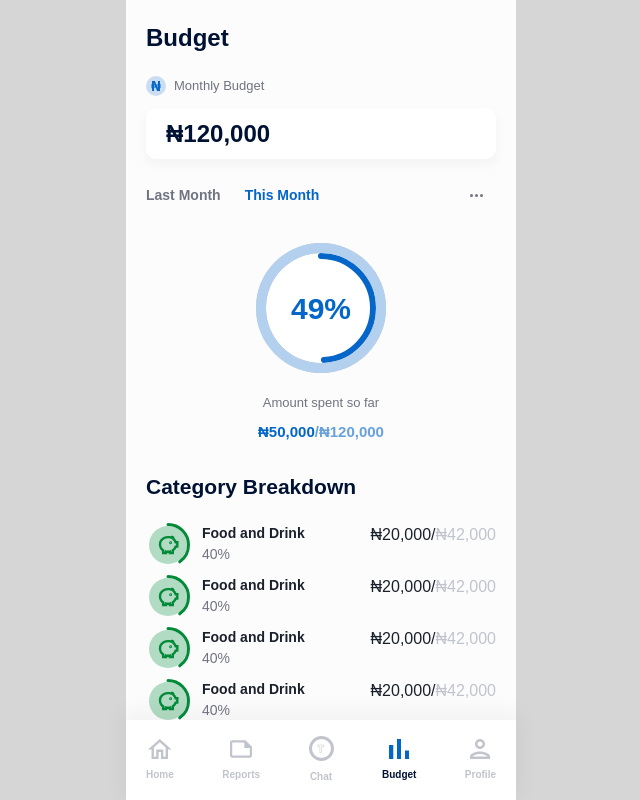
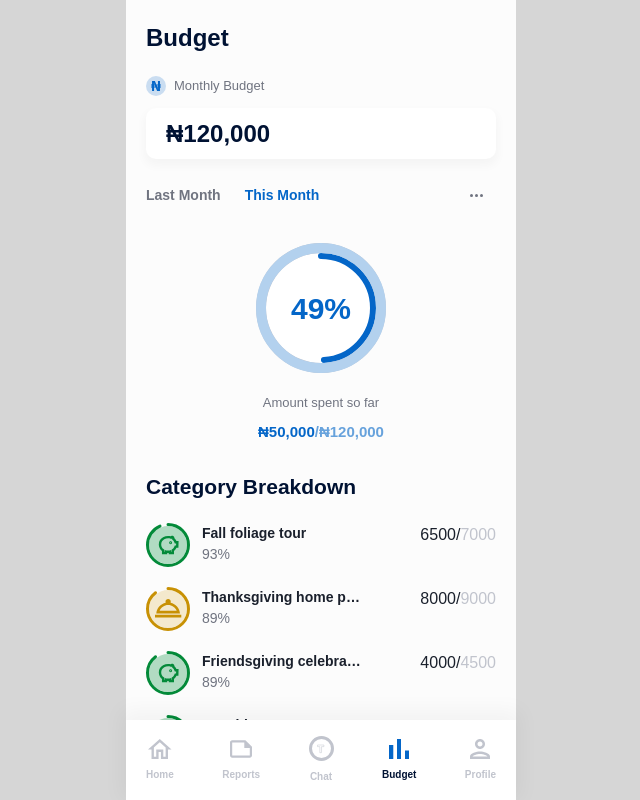
Before and after one commit to AlexChika/mobile-screen, a React (Vite) app: page / in a window 1280 px wide. Shown: the top 800 px of the page, without its empty margins (319-959 px from the left). Built offline with nearby package versions, Linux system fonts and the light colour scheme; a web font is replaced by a local one.

Commit message:
added dynamiic data

```diff
--- a/src/assets/data.ts
+++ b/src/assets/data.ts
@@ -2,42 +2,47 @@ import FoodIcon from "./icons/FoodIcon";
 import PiggySavingsIcon from "./icons/PiggySavingsIcon";
 
 type Budget = {
-  [key: string]: {
-    name: string;
-    spent: number;
-    budgeted: number;
-    icon: (props: IconProps) => React.JSX.Element;
-  }[];
+  [key: string]: Expense[];
 };
 
-const budget: Budget = {
+const budgets: Budget = {
   january: [
     {
-      icon: FoodIcon,
+      primaryColor: "brand.primaryYellow",
+      secondaryColor: "brand.secondaryYellow",
+      Icon: FoodIcon,
       name: "food and drink",
       spent: 9000,
       budgeted: 18000,
     },
     {
-      icon: PiggySavingsIcon,
+      primaryColor: "brand.primaryGreen",
+      secondaryColor: "brand.secondaryGreen",
+      Icon: PiggySavingsIcon,
       name: "Event planning",
       spent: 6000,
       budgeted: 6300,
     },
     {
-      icon: FoodIcon,
+      primaryColor: "brand.primaryYellow",
+      secondaryColor: "brand.secondaryYellow",
+      Icon: FoodIcon,
       name: "Birthday party",
       spent: 2000,
       budgeted: 2000,
     },
     {
-      icon: PiggySavingsIcon,
+      primaryColor: "brand.primaryGreen",
+      secondaryColor: "brand.secondaryGreen",
+      Icon: PiggySavingsIcon,
       name: "Rent",
       spent: 4500,
       budgeted: 5000,
     },
     {
-      icon: FoodIcon,
+      primaryColor: "brand.primaryYellow",
+      secondaryColor: "brand.secondaryYellow",
+      Icon: FoodIcon,
       name: "Miscellanous",
       spent: 1200,
       budgeted: 12000,
@@ -45,31 +50,41 @@ const budget: Budget = {
   ],
   february: [
     {
-      icon: PiggySavingsIcon,
+      primaryColor: "brand.primaryGreen",
+      secondaryColor: "brand.secondaryGreen",
+      Icon: PiggySavingsIcon,
       name: "Mountain exploration",
       spent: 6500,
       budgeted: 6500,
     },
     {
-      icon: FoodIcon,
+      primaryColor: "brand.primaryYellow",
+      secondaryColor: "brand.secondaryYellow",
+      Icon: FoodIcon,
       name: "Home renovation",
       spent: 15000,
       budgeted: 20000,
     },
     {
-      icon: FoodIcon,
+      primaryColor: "brand.primaryYellow",
+      secondaryColor: "brand.secondaryYellow",
+      Icon: FoodIcon,
       name: "Birthday surprise",
       spent: 3500,
       budgeted: 3500,
     },
     {
-      icon: PiggySavingsIcon,
+      primaryColor: "brand.primaryGreen",
+      secondaryColor: "brand.secondaryGreen",
+      Icon: PiggySavingsIcon,
       name: "Groceries",
       spent: 3200,
       budgeted: 5000,
     },
     {
-      icon: PiggySavingsIcon,
+      primaryColor: "brand.primaryGreen",
+      secondaryColor: "brand.secondaryGreen",
+      Icon: PiggySavingsIcon,
       name: "Miscellanous",
       spent: 6000,
       budgeted: 6000,
@@ -77,31 +92,41 @@ const budget: Budget = {
   ],
   march: [
     {
-      icon: PiggySavingsIcon,
+      primaryColor: "brand.primaryGreen",
+      secondaryColor: "brand.secondaryGreen",
+      Icon: PiggySavingsIcon,
       name: "Adventure travel",
       spent: 4800,
       budgeted: 5500,
     },
     {
-      icon: FoodIcon,
+      primaryColor: "brand.primaryYellow",
+      secondaryColor: "brand.secondaryYellow",
+      Icon: FoodIcon,
       name: "Household upgrades",
       spent: 12000,
       budgeted: 18000,
     },
     {
-      icon: FoodIcon,
+      primaryColor: "brand.primaryYellow",
+      secondaryColor: "brand.secondaryYellow",
+      Icon: FoodIcon,
       name: "Special occasion celebration",
       spent: 2800,
       budgeted: 3200,
     },
     {
-      icon: PiggySavingsIcon,
+      primaryColor: "brand.primaryGreen",
+      secondaryColor: "brand.secondaryGreen",
+      Icon: PiggySavingsIcon,
       name: "Monthly provisions",
       spent: 3800,
       budgeted: 6000,
     },
     {
-      icon: PiggySavingsIcon,
+      primaryColor: "brand.primaryGreen",
+      secondaryColor: "brand.secondaryGreen",
+      Icon: PiggySavingsIcon,
       name: "Various expenses",
       spent: 5500,
       budgeted: 5500,
@@ -109,31 +134,41 @@ const budget: Budget = {
   ],
   april: [
     {
-      icon: PiggySavingsIcon,
+      primaryColor: "brand.primaryGreen",
+      secondaryColor: "brand.secondaryGreen",
+      Icon: PiggySavingsIcon,
       name: "Wildlife photography tour",
       spent: 7200,
       budgeted: 8000,
     },
     {
-      icon: FoodIcon,
+      primaryColor: "brand.primaryYellow",
+      secondaryColor: "brand.secondaryYellow",
+      Icon: FoodIcon,
       name: "Living room makeover",
       spent: 14000,
       budgeted: 20000,
     },
     {
-      icon: PiggySavingsIcon,
+      primaryColor: "brand.primaryGreen",
+      secondaryColor: "brand.secondaryGreen",
+      Icon: PiggySavingsIcon,
       name: "Anniversary surprise",
       spent: 4200,
       budgeted: 4500,
     },
     {
-      icon: PiggySavingsIcon,
+      primaryColor: "brand.primaryGreen",
+      secondaryColor: "brand.secondaryGreen",
+      Icon: PiggySavingsIcon,
       name: "Grocery essentials",
       spent: 4000,
       budgeted: 5500,
     },
     {
-      icon: FoodIcon,
+      primaryColor: "brand.primaryYellow",
+      secondaryColor: "brand.secondaryYellow",
+      Icon: FoodIcon,
       name: "Unexpected expenses",
       spent: 5000,
       budgeted: 5000,
@@ -141,31 +176,41 @@ const budget: Budget = {
   ],
   may: [
     {
-      icon: FoodIcon,
+      primaryColor: "brand.primaryYellow",
+      secondaryColor: "brand.secondaryYellow",
+      Icon: FoodIcon,
       name: "Camping adventure",
       spent: 6000,
       budgeted: 7000,
     },
     {
-      icon: PiggySavingsIcon,
+      primaryColor: "brand.primaryGreen",
+      secondaryColor: "brand.secondaryGreen",
+      Icon: PiggySavingsIcon,
       name: "Kitchen remodel",
       spent: 16000,
       budgeted: 22000,
     },
     {
-      icon: FoodIcon,
+      primaryColor: "brand.primaryYellow",
+      secondaryColor: "brand.secondaryYellow",
+      Icon: FoodIcon,
       name: "Graduation celebration",
       spent: 3000,
       budgeted: 3500,
     },
     {
-      icon: PiggySavingsIcon,
+      primaryColor: "brand.primaryGreen",
+      secondaryColor: "brand.secondaryGreen",
+      Icon: PiggySavingsIcon,
       name: "Monthly groceries",
       spent: 4500,
       budgeted: 6000,
     },
     {
-      icon: PiggySavingsIcon,
+      primaryColor: "brand.primaryGreen",
+      secondaryColor: "brand.secondaryGreen",
+      Icon: PiggySavingsIcon,
       name: "Miscellaneous expenses",
       spent: 4800,
       budgeted: 5000,
@@ -173,31 +218,41 @@ const budget: Budget = {
   ],
   june: [
     {
-      icon: FoodIcon,
+      primaryColor: "brand.primaryYellow",
+      secondaryColor: "brand.secondaryYellow",
+      Icon: FoodIcon,
       name: "Beach vacation",
       spent: 8000,
       budgeted: 9000,
     },
     {
-      icon: PiggySavingsIcon,
+      primaryColor: "brand.primaryGreen",
+      secondaryColor: "brand.secondaryGreen",
+      Icon: PiggySavingsIcon,
       name: "Home office upgrade",
       spent: 18000,
       budgeted: 25000,
     },
     {
-      icon: FoodIcon,
+      primaryColor: "brand.primaryYellow",
+      secondaryColor: "brand.secondaryYellow",
+      Icon: FoodIcon,
       name: "Summer party",
       spent: 3500,
       budgeted: 4000,
     },
     {
-      icon: PiggySavingsIcon,
+      primaryColor: "brand.primaryGreen",
+      secondaryColor: "brand.secondaryGreen",
+      Icon: PiggySavingsIcon,
       name: "Grocery essentials",
       spent: 5000,
       budgeted: 6500,
     },
     {
-      icon: FoodIcon,
+      primaryColor: "brand.primaryYellow",
+      secondaryColor: "brand.secondaryYellow",
+      Icon: FoodIcon,
       name: "Unexpected expenses",
       spent: 5200,
       budgeted: 5500,
@@ -205,31 +260,41 @@ const budget: Budget = {
   ],
   july: [
     {
-      icon: PiggySavingsIcon,
+      primaryColor: "brand.primaryGreen",
+      secondaryColor: "brand.secondaryGreen",
+      Icon: PiggySavingsIcon,
       name: "National park adventure",
       spent: 7500,
       budgeted: 8000,
     },
     {
-      icon: FoodIcon,
+      primaryColor: "brand.primaryYellow",
+      secondaryColor: "brand.secondaryYellow",
+      Icon: FoodIcon,
       name: "Outdoor patio renovation",
       spent: 20000,
       budgeted: 25000,
     },
     {
-      icon: PiggySavingsIcon,
+      primaryColor: "brand.primaryGreen",
+      secondaryColor: "brand.secondaryGreen",
+      Icon: PiggySavingsIcon,
       name: "Independence Day celebration",
       spent: 4000,
       budgeted: 4500,
     },
     {
-      icon: FoodIcon,
+      primaryColor: "brand.primaryYellow",
+      secondaryColor: "brand.secondaryYellow",
+      Icon: FoodIcon,
       name: "Monthly groceries",
       spent: 4800,
       budgeted: 6000,
     },
     {
-      icon: PiggySavingsIcon,
+      primaryColor: "brand.primaryGreen",
+      secondaryColor: "brand.secondaryGreen",
+      Icon: PiggySavingsIcon,
       name: "Miscellaneous summer expenses",
       spent: 5500,
       budgeted: 5500,
@@ -237,31 +302,41 @@ const budget: Budget = {
   ],
   august: [
     {
-      icon: PiggySavingsIcon,
+      primaryColor: "brand.primaryGreen",
+      secondaryColor: "brand.secondaryGreen",
+      Icon: PiggySavingsIcon,
       name: "Backpacking adventure",
       spent: 7000,
       budgeted: 7500,
     },
     {
-      icon: FoodIcon,
+      primaryColor: "brand.primaryYellow",
+      secondaryColor: "brand.secondaryYellow",
+      Icon: FoodIcon,
       name: "Living room redecoration",
       spent: 16000,
       budgeted: 20000,
     },
     {
-      icon: PiggySavingsIcon,
+      primaryColor: "brand.primaryGreen",
+      secondaryColor: "brand.secondaryGreen",
+      Icon: PiggySavingsIcon,
       name: "End-of-summer bash",
       spent: 3800,
       budgeted: 4000,
     },
     {
-      icon: PiggySavingsIcon,
+      primaryColor: "brand.primaryGreen",
+      secondaryColor: "brand.secondaryGreen",
+      Icon: PiggySavingsIcon,
       name: "Monthly grocery haul",
       spent: 4600,
       budgeted: 6000,
     },
     {
-      icon: FoodIcon,
+      primaryColor: "brand.primaryYellow",
+      secondaryColor: "brand.secondaryYellow",
+      Icon: FoodIcon,
       name: "Various expenses",
       spent: 5300,
       budgeted: 5500,
@@ -269,31 +344,41 @@ const budget: Budget = {
   ],
   september: [
     {
-      icon: FoodIcon,
+      primaryColor: "brand.primaryYellow",
+      secondaryColor: "brand.secondaryYellow",
+      Icon: FoodIcon,
       name: "Mountain retreat",
       spent: 6800,
       budgeted: 7500,
     },
     {
-      icon: PiggySavingsIcon,
+      primaryColor: "brand.primaryGreen",
+      secondaryColor: "brand.secondaryGreen",
+      Icon: PiggySavingsIcon,
       name: "Home office makeover",
       spent: 19000,
       budgeted: 22000,
     },
     {
-      icon: FoodIcon,
+      primaryColor: "brand.primaryYellow",
+      secondaryColor: "brand.secondaryYellow",
+      Icon: FoodIcon,
       name: "Autumn celebration",
       spent: 4200,
       budgeted: 4500,
     },
     {
-      icon: PiggySavingsIcon,
+      primaryColor: "brand.primaryGreen",
+      secondaryColor: "brand.secondaryGreen",
+      Icon: PiggySavingsIcon,
       name: "Monthly grocery essentials",
       spent: 5000,
       budgeted: 6500,
     },
     {
-      icon: FoodIcon,
+      primaryColor: "brand.primaryYellow",
+      secondaryColor: "brand.secondaryYellow",
+      Icon: FoodIcon,
       name: "Unexpected expenses",
       spent: 5200,
       budgeted: 5500,
@@ -301,31 +386,41 @@ const budget: Budget = {
   ],
   october: [
     {
-      icon: FoodIcon,
+      primaryColor: "brand.primaryYellow",
+      secondaryColor: "brand.secondaryYellow",
+      Icon: FoodIcon,
       name: "Haunted house tour",
       spent: 7200,
       budgeted: 8000,
     },
     {
-      icon: PiggySavingsIcon,
+      primaryColor: "brand.primaryGreen",
+      secondaryColor: "brand.secondaryGreen",
+      Icon: PiggySavingsIcon,
       name: "Fall-themed home decor",
       spent: 17000,
       budgeted: 20000,
     },
     {
-      icon: FoodIcon,
+      primaryColor: "brand.primaryYellow",
+      secondaryColor: "brand.secondaryYellow",
+      Icon: FoodIcon,
       name: "Halloween party",
       spent: 3500,
       budgeted: 4000,
     },
     {
-      icon: PiggySavingsIcon,
+      primaryColor: "brand.primaryGreen",
+      secondaryColor: "brand.secondaryGreen",
+      Icon: PiggySavingsIcon,
       name: "Monthly grocery haul",
       spent: 4800,
       budgeted: 6000,
     },
     {
-      icon: PiggySavingsIcon,
+      primaryColor: "brand.primaryGreen",
+      secondaryColor: "brand.secondaryGreen",
+      Icon: PiggySavingsIcon,
       name: "Various autumn expenses",
       spent: 5300,
       budgeted: 5500,
@@ -333,31 +428,41 @@ const budget: Budget = {
   ],
   november: [
     {
-      icon: PiggySavingsIcon,
+      primaryColor: "brand.primaryGreen",
+      secondaryColor: "brand.secondaryGreen",
+      Icon: PiggySavingsIcon,
       name: "Fall foliage tour",
       spent: 6500,
       budgeted: 7000,
     },
     {
-      icon: FoodIcon,
+      primaryColor: "brand.primaryYellow",
+      secondaryColor: "brand.secondaryYellow",
+      Icon: FoodIcon,
       name: "Thanksgiving home preparations",
-      spent: 18000,
-      budgeted: 22000,
+      spent: 8000,
+      budgeted: 9000,
     },
     {
-      icon: PiggySavingsIcon,
+      primaryColor: "brand.primaryGreen",
+      secondaryColor: "brand.secondaryGreen",
+      Icon: PiggySavingsIcon,
       name: "Friendsgiving celebration",
       spent: 4000,
       budgeted: 4500,
     },
     {
-      icon: PiggySavingsIcon,
+      primaryColor: "brand.primaryGreen",
+      secondaryColor: "brand.secondaryGreen",
+      Icon: PiggySavingsIcon,
       name: "Monthly grocery essentials",
       spent: 4500,
       budgeted: 6000,
     },
     {
-      icon: FoodIcon,
+      primaryColor: "brand.primaryYellow",
+      secondaryColor: "brand.secondaryYellow",
+      Icon: FoodIcon,
       name: "Various autumn expenses",
       spent: 5200,
       budgeted: 5500,
@@ -365,31 +470,41 @@ const budget: Budget = {
   ],
   december: [
     {
-      icon: PiggySavingsIcon,
+      primaryColor: "brand.primaryGreen",
+      secondaryColor: "brand.secondaryGreen",
+      Icon: PiggySavingsIcon,
       name: "Winter Wonderland getaway",
       spent: 8000,
       budgeted: 9000,
     },
     {
-      icon: PiggySavingsIcon,
+      primaryColor: "brand.primaryGreen",
+      secondaryColor: "brand.secondaryGreen",
+      Icon: PiggySavingsIcon,
       name: "Holiday home decorations",
       spent: 20000,
       budgeted: 25000,
     },
     {
-      icon: FoodIcon,
+      primaryColor: "brand.primaryYellow",
+      secondaryColor: "brand.secondaryYellow",
+      Icon: FoodIcon,
       name: "Christmas celebration",
       spent: 4200,
       budgeted: 4500,
     },
     {
-      icon: FoodIcon,
+      primaryColor: "brand.primaryYellow",
+      secondaryColor: "brand.secondaryYellow",
+      Icon: FoodIcon,
       name: "Year-end grocery shopping",
       spent: 5000,
       budgeted: 6500,
     },
     {
-      icon: PiggySavingsIcon,
+      primaryColor: "brand.primaryGreen",
+      secondaryColor: "brand.secondaryGreen",
+      Icon: PiggySavingsIcon,
       name: "New Year's Eve party",
       spent: 5500,
       budgeted: 5500,
@@ -397,4 +512,40 @@ const budget: Budget = {
   ],
 };
 
-export default budget;
+var monthNames = [
+  "january",
+  "february",
+  "march",
+  "april",
+  "may",
+  "june",
+  "july",
+  "august",
+  "september",
+  "october",
+  "november",
+  "december",
+];
+
+function getTotalBudget(month: Budget[keyof Budget]) {
+  let totalBudget = 0;
+  month.forEach((m) => {
+    totalBudget += m.budgeted;
+  });
+
+  return totalBudget;
+}
+function getTotalSpent(month: Budget[keyof Budget]) {
+  let totalSpent = 0;
+  month.forEach((m) => {
+    totalSpent += m.spent;
+  });
+
+  return totalSpent;
+}
+function getSpendingPercentage(expense: Expense) {
+  return ((expense.spent / expense.budgeted) * 100).toFixed(0);
+}
+
+export default budgets;
+export { monthNames, getTotalBudget, getSpendingPercentage, getTotalSpent };
--- a/src/assets/icons/NairaIcon.tsx
+++ b/src/assets/icons/NairaIcon.tsx
@@ -10,7 +10,7 @@ function NairaIcon({ color = "#0466C8" }: IconProps) {
         viewBox="0 0 20 20"
         fill="none"
       >
-        <circle cx="10" cy="10" r="10" fill="currentColor" fill-opacity="0.2" />
+        <circle cx="10" cy="10" r="10" fill="currentColor" fillOpacity="0.2" />
         <path
           d="M6.05072 15V11.5406H5V10.5042H6.05072V9.4958H5V8.45938H6.05072V5H8.89493L10.308 8.45938H11.9565V5H13.9674V8.45938H15V9.4958H13.9674V10.5042H15V11.5406H13.9674V15H11.1051L9.6558 11.5406H8.06159V15H6.05072ZM7.98913 8.45938H8.49638L7.97101 7.11485H7.89855L7.98913 8.45938ZM8.06159 10.5042H9.25725L8.8587 9.4958H8.02536L8.06159 10.5042ZM11.1594 10.5042H11.9928L11.9565 9.4958H10.7428L11.1594 10.5042ZM12.0109 12.8151H12.1014L12.029 11.5406H11.5399L12.0109 12.8151Z"
           fill="currentColor"
--- a/src/components/Budget/BudgetBreakdown.tsx
+++ b/src/components/Budget/BudgetBreakdown.tsx
@@ -1,53 +1,54 @@
 import { Box, Center, Flex, Stack, Text } from "@chakra-ui/react";
 import CircularProgress from "../General/CircularProgress";
-import FoodIcon from "../../assets/icons/FoodIcon";
-import PiggySavingsIcon from "../../assets/icons/PiggySavingsIcon";
+import { getSpendingPercentage } from "../../assets/data";
 
-function BudgetBreakdown() {
+function BudgetBreakdown({ budget }: { budget: Expense[] }) {
   return (
     <Box mt={5}>
       <Text color="brand.primaryBlack" fontWeight="700" fontSize="21px">
         Category Breakdown
       </Text>
 
-      <Stack mt={5}>
-        {[11, 2, 34, 5, 67, 89, 8].map((x) => {
+      <Stack mt={5} gap={5}>
+        {budget.map((expense, i) => {
+          const { Icon, budgeted, name, spent, primaryColor, secondaryColor } =
+            expense;
           return (
-            <Flex justify="space-between">
+            <Flex key={i} justify="space-between">
               <Flex gap={3}>
                 {/* avatar / imgae */}
                 <CircularProgress
                   thickness={3}
                   trackColor="transparent"
-                  color="brand.primaryGreen"
-                  value={40}
+                  color={primaryColor}
+                  value={+getSpendingPercentage(expense)}
                   size={50}
                 >
-                  <Center
-                    rounded={50}
-                    h="inherit"
-                    w="full"
-                    bg="brand.secondaryGreen"
-                  >
-                    <PiggySavingsIcon />
+                  <Center rounded={50} h="inherit" w="full" bg={secondaryColor}>
+                    <Icon />
                   </Center>
                 </CircularProgress>
 
                 {/* title and percentage */}
                 <Stack>
-                  <Text fontWeight="700" fontSize="14px">
-                    Food and Drink
+                  <Text
+                    isTruncated
+                    maxW="160px"
+                    fontWeight="700"
+                    fontSize="14px"
+                  >
+                    {name}
                   </Text>
                   <Text color="brand.tertiaryBlack" mt={-2} fontSize="14px">
-                    40%
+                    {getSpendingPercentage(expense)}%
                   </Text>
                 </Stack>
               </Flex>
 
               {/* amount spent / amount budgeted  */}
               <Flex>
-                <Text>₦20,000/</Text>
-                <Text color="brand.gray">₦42,000</Text>
+                <Text>{spent}/</Text>
+                <Text color="brand.gray">{budgeted}</Text>
               </Flex>
             </Flex>
           );
--- a/src/pages/Budget.tsx
+++ b/src/pages/Budget.tsx
@@ -1,16 +1,23 @@
+import { useState } from "react";
 import { Stack } from "@chakra-ui/react";
 import HeadOverview from "../components/Budget/HeadOverview";
 import BudgetAnalytics from "../components/Budget/BudgetAnalytics";
 import BudgetBreakdown from "../components/Budget/BudgetBreakdown";
+import budgets from "../assets/data";
+import { monthNames } from "../assets/data";
 
 function Budget() {
+  const [budget, setBudget] = useState(
+    budgets[monthNames[new Date().getMonth()]]
+  );
+
   return (
     <Stack>
-      <HeadOverview />
+      <HeadOverview budget={budget} />
 
-      <BudgetAnalytics />
+      <BudgetAnalytics budget={budget} setBudget={setBudget} />
 
-      <BudgetBreakdown />
+      <BudgetBreakdown budget={budget} />
     </Stack>
   );
 }
```
Also changed, not shown: src/vite-env.d.ts (+9 -0 lines).
